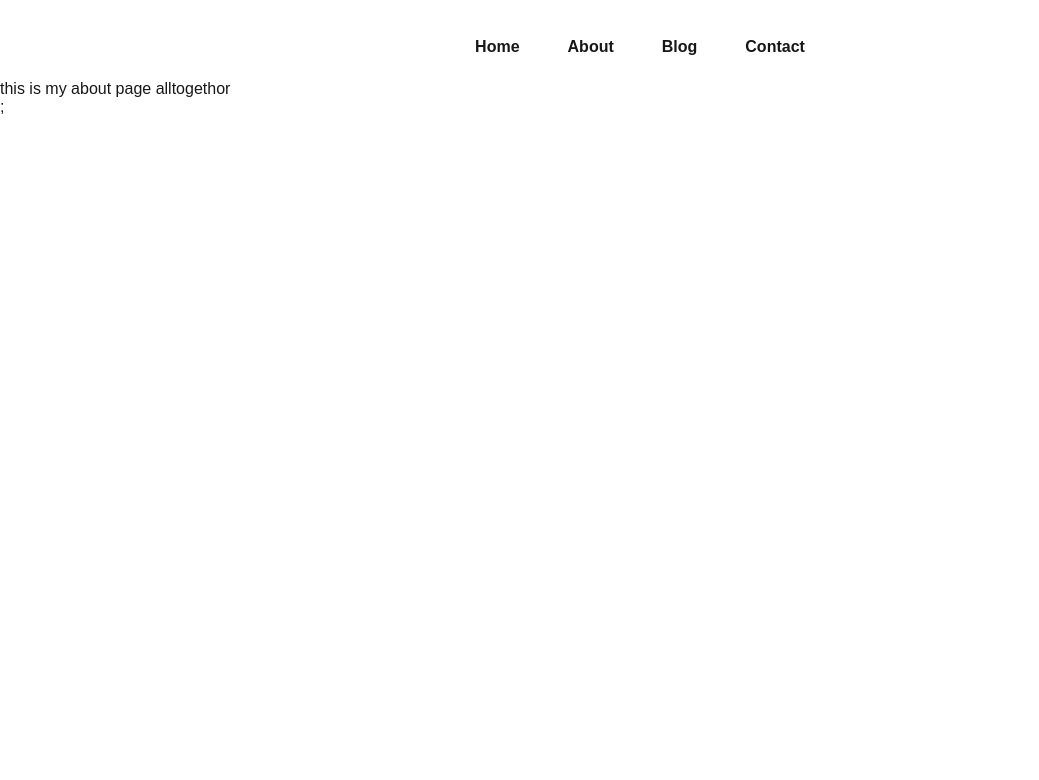
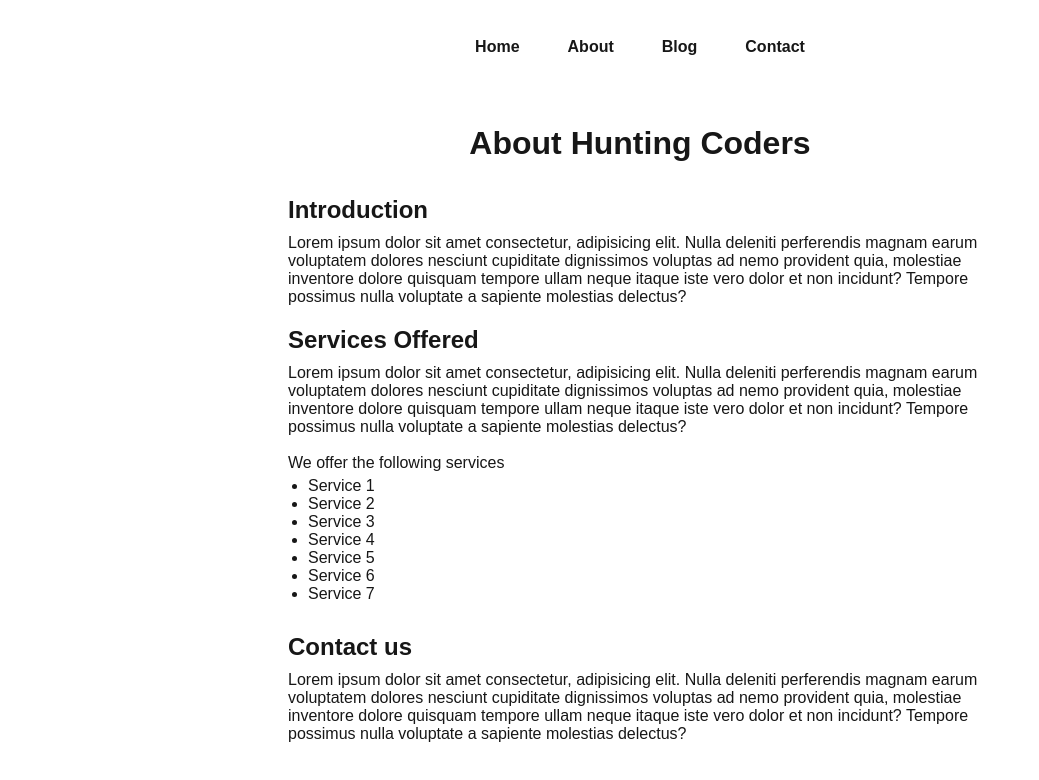
Before and after one commit to Fahad-beep/NextJs-Projects, a Next.js app in the folder hunting-coder/: page /about in a window 1280 px wide. Shown: the top 780 px of the page, without its empty margins (0-1039 px from the left). Built offline with nearby package versions, Linux system fonts and the light colour scheme.

Commit message:
fixed Contact page and Home page styling also added SSR on home page for my bio

```diff
--- /dev/null
+++ b/hunting-coder/contactdata/10.json
@@ -0,0 +1 @@
+{"name":"","age":"  ","email":"","desc":""}
--- /dev/null
+++ b/hunting-coder/contactdata/11.json
@@ -0,0 +1 @@
+{"name":"","age":"","email":"","desc":""}
--- /dev/null
+++ b/hunting-coder/homedata/homedata.json
@@ -0,0 +1,4 @@
+{
+  "title": "Home Page",
+  "content": "You're on an ambitious path—balancing .NET API development, MERN stack learning, and university while also pushing yourself in fitness. It’s great that you're investing in multiple skills, especially with full-stack development, as it opens up a lot of career opportunities. Keep at it, and with consistency, both in coding and the gym, you’ll see progress. If you ever need advice on projects, career moves, or even workout tips, I got you. Stay focused! 🚀💪"
+}
--- a/hunting-coder/pages/about.js
+++ b/hunting-coder/pages/about.js
@@ -1,7 +1,48 @@
 import React from "react";
-
+import styles from "../styles/About.module.css";
 const about = () => {
-  return <div>this is my about page alltogethor</div>;
+  return (
+    <div className={styles.container}>
+      <h1 className={styles.center}>About Hunting Coders</h1>
+      <h2>Introduction</h2>
+      <p>
+        Lorem ipsum dolor sit amet consectetur, adipisicing elit. Nulla deleniti
+        perferendis magnam earum voluptatem dolores nesciunt cupiditate
+        dignissimos voluptas ad nemo provident quia, molestiae inventore dolore
+        quisquam tempore ullam neque itaque iste vero dolor et non incidunt?
+        Tempore possimus nulla voluptate a sapiente molestias delectus?
+      </p>
+      <h2>Services Offered</h2>
+      <p>
+        Lorem ipsum dolor sit amet consectetur, adipisicing elit. Nulla deleniti
+        perferendis magnam earum voluptatem dolores nesciunt cupiditate
+        dignissimos voluptas ad nemo provident quia, molestiae inventore dolore
+        quisquam tempore ullam neque itaque iste vero dolor et non incidunt?
+        Tempore possimus nulla voluptate a sapiente molestias delectus?
+      </p>
+      <p>
+        <br />
+        We offer the following services
+      </p>
+      <ul>
+        <li>Service 1</li>
+        <li>Service 2</li>
+        <li>Service 3</li>
+        <li>Service 4</li>
+        <li>Service 5</li>
+        <li>Service 6</li>
+        <li>Service 7</li>
+      </ul>
+      <h2>Contact us</h2>
+      <p>
+        Lorem ipsum dolor sit amet consectetur, adipisicing elit. Nulla deleniti
+        perferendis magnam earum voluptatem dolores nesciunt cupiditate
+        dignissimos voluptas ad nemo provident quia, molestiae inventore dolore
+        quisquam tempore ullam neque itaque iste vero dolor et non incidunt?
+        Tempore possimus nulla voluptate a sapiente molestias delectus?
+      </p>
+    </div>
+  );
 };
 
 export default about;
--- /dev/null
+++ b/hunting-coder/pages/api/gethome.js
@@ -0,0 +1,14 @@
+import * as fs from "fs/promises";
+
+export default async function handler(req, res) {
+  if (req.method === "GET") {
+    let file = await fs.readFile(`homedata/homedata.json`, "utf-8");
+    // console.log("file: ", JSON.parse(file).content);
+    if (file.length <= 0) {
+      return res
+        .status(404)
+        .json({ message: "could not find any home data file" });
+    }
+    return res.status(200).json(JSON.parse(file).content);
+  }
+}
--- /dev/null
+++ b/hunting-coder/styles/About.module.css
@@ -0,0 +1,17 @@
+.container {
+  margin: 45px auto;
+  max-width: 55%;
+}
+
+.center {
+  text-align: center;
+  margin-bottom: 34px;
+}
+
+.container h2 {
+  margin: 20px 0px 10px 0px;
+}
+
+.container ul {
+  margin: 5px 0px 30px 20px;
+}
--- a/hunting-coder/styles/Contact.module.css
+++ b/hunting-coder/styles/Contact.module.css
@@ -4,20 +4,58 @@
 }
 
 .container h1 {
-  margin-bottom: 4%;
+  margin-bottom: 6%;
+  margin-top: 8%;
+  justify-self: center;
 }
 
 .mb3 {
   margin-bottom: 21px;
+  display: flex;
+  flex-direction: column;
 }
 
 .formControl {
-  margin: 0px 14px;
+  padding: 7px;
+  border-radius: 5px;
+  border: solid black;
 }
 
 .btnSubmit {
   color: black;
   background-color: white;
-  padding: 10px 50px 10px 50px;
+  padding: 7px 17px;
   border-radius: 7px;
+  cursor: pointer;
+  position: relative;
+  overflow: hidden;
+  border: 2px solid black;
+  transition: color 0.4s ease-in-out;
 }
+
+.btnSubmit::after {
+  content: "";
+  position: absolute;
+  bottom: 0;
+  left: 0;
+  width: 100%;
+  height: 0%;
+  background-color: black;
+  transition: height 0.4s ease-in-out;
+  z-index: -1;
+}
+
+.btnSubmit:hover {
+  color: white;
+  background-color: grey;
+}
+
+.btnSubmit:hover::after {
+  height: 100%;
+}
+
+.formLabel {
+  margin: 0px 0px 6px 0px;
+  font-weight: bold;
+  font-size: 15px;
+}
--- a/hunting-coder/styles/Home.module.css
+++ b/hunting-coder/styles/Home.module.css
@@ -173,6 +173,7 @@ a.secondary {
 
 .title {
   justify-content: center;
+  font-size: 2rem;
 }
 .blogpost h2 {
   margin-bottom: 20px;
@@ -205,15 +206,16 @@ a.secondary {
   margin: 24px;
 }
 .myImg {
-  border-radius: 10px;
+  /* width: 200px; */
+  border-radius: 200px;
 }
 
 .imageWrap {
-  padding: 10px;
+  margin: 20px 0px 0px 0px;
 }
 
 .description {
-  line-height: 1.5;
-  font-size: 1.5rem;
+  /* line-height: 1.5; */
+  font-size: 1srem;
   margin: 30px;
 }
```
Also changed, not shown: hunting-coder/pages/contact.js (+18 -4 lines), hunting-coder/pages/index.js (+21 -16 lines).
